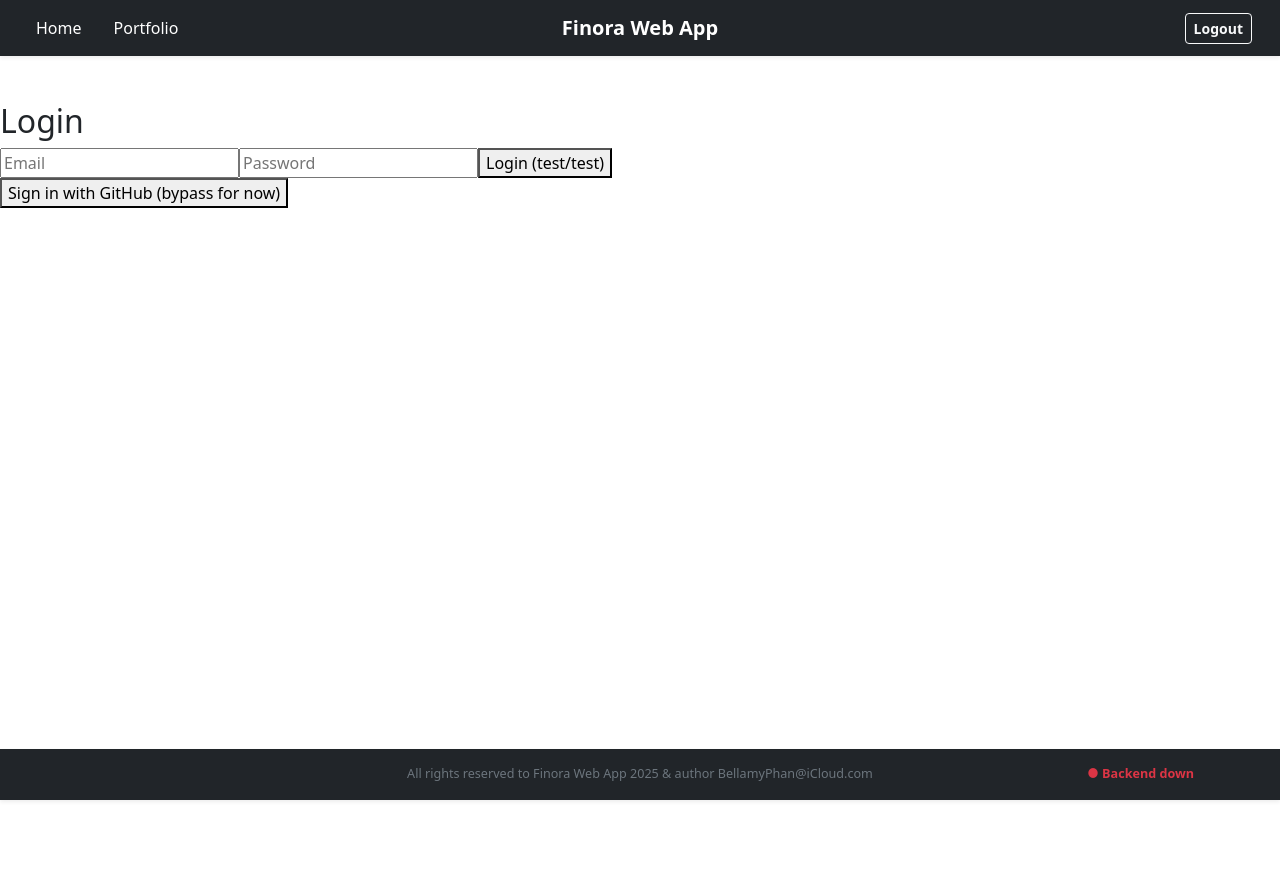
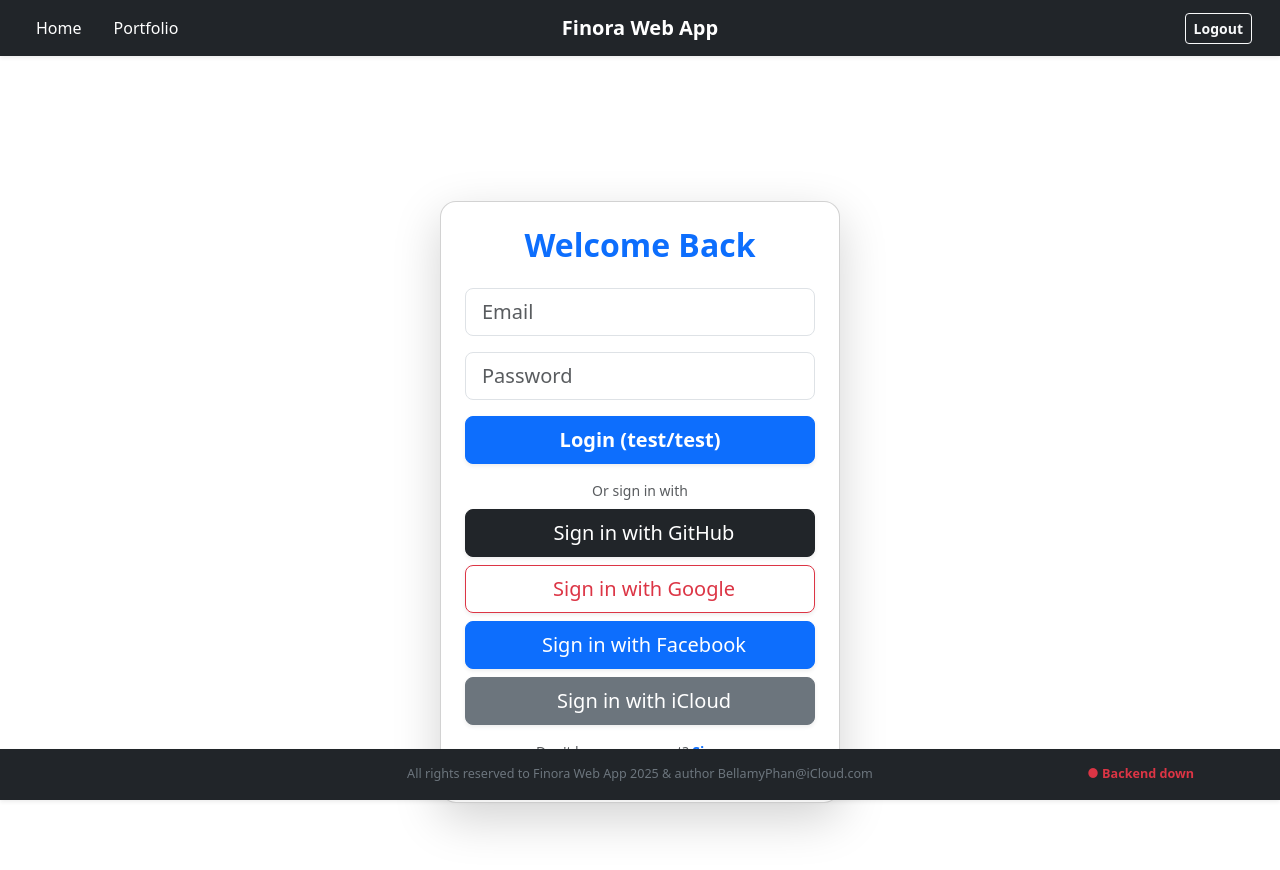
Before and after one commit to bellamyp/finora-angular, an Angular app: page /login in a window 1280 px wide. Shown: the top 870 px of the page. Before the commit the page ends 800 px from the top, so only its background shows below. Built offline with nearby package versions, Linux system fonts and the light colour scheme; no server answers.

Commit message:
Login page: update styling and add more buttons

```diff
--- a/src/app/components/login/login.html
+++ b/src/app/components/login/login.html
@@ -1,8 +1,63 @@
-<h2>Login</h2>
-<form (ngSubmit)="login()">
-    <input [(ngModel)]="email" name="email" placeholder="Email" required />
-    <input [(ngModel)]="password" name="password" type="password" placeholder="Password" required />
-    <button type="submit">Login (test/test)</button>
-</form>
+<div class="d-flex justify-content-center align-items-center vh-100 bg-gradient" style="background: linear-gradient(135deg, #4a90e2, #50e3c2);">
+  <div class="card p-4 shadow-lg rounded-4" style="max-width: 400px; width: 100%;">
 
-<button (click)="loginWithGithub()">Sign in with GitHub (bypass for now)</button>
+    <h2 class="text-center mb-4 fw-bold text-primary">Welcome Back</h2>
+
+    <form (ngSubmit)="login()">
+      <div class="mb-3">
+        <input
+          [(ngModel)]="email"
+          name="email"
+          type="email"
+          class="form-control form-control-lg rounded-3"
+          placeholder="Email"
+          required
+        />
+      </div>
+
+      <div class="mb-3">
+        <input
+          [(ngModel)]="password"
+          name="password"
+          type="password"
+          class="form-control form-control-lg rounded-3"
+          placeholder="Password"
+          required
+        />
+      </div>
+
+      <button type="submit" class="btn btn-primary w-100 mb-3 btn-lg fw-semibold shadow-sm">
+        Login (test/test)
+      </button>
+    </form>
+
+    <p class="text-center text-muted small mb-2">Or sign in with</p>
+
+    <!-- Social Login Buttons -->
+    <div class="d-grid gap-2">
+      <button (click)="loginWithGithub()" class="btn btn-dark btn-lg w-100 shadow-sm rounded-3">
+        <i class="bi bi-github me-2"></i> Sign in with GitHub
+      </button>
+
+      <button (click)="loginWithGoogle()" class="btn btn-outline-danger btn-lg w-100 shadow-sm rounded-3">
+        <i class="bi bi-google me-2"></i> Sign in with Google
+      </button>
+
+      <button (click)="loginWithFacebook()" class="btn btn-primary btn-lg w-100 shadow-sm rounded-3">
+        <i class="bi bi-facebook me-2"></i> Sign in with Facebook
+      </button>
+
+      <button (click)="loginWithIcloud()" class="btn btn-secondary btn-lg w-100 shadow-sm rounded-3">
+        <i class="bi bi-apple me-2"></i> Sign in with iCloud
+      </button>
+    </div>
+
+    <p class="text-center text-muted small mt-3">
+      Don't have an account?
+      <a href="#" class="text-decoration-none fw-semibold" (click)="loginWithGithub()">
+        Sign up
+      </a>
+    </p>
+
+  </div>
+</div>
--- a/src/app/components/login/login.ts
+++ b/src/app/components/login/login.ts
@@ -15,16 +15,31 @@
   password = '';
 
   constructor(private auth: AuthService, private router: Router) {}
+  login() {
+    const success = this.auth.login(this.email, this.password);
 
-  login() {
-    if (this.auth.login(this.email, this.password)) {
+    if (success) {
       this.router.navigate(['/home']);
+    } else {
+      // Simple feedback to user
+      window.alert('❌ Login failed: Invalid email or password.');
     }
   }
 
   loginWithGithub() {
-    // Simulate OAuth login for now
-    this.auth.login('test', 'test');
-    this.router.navigate(['/home']);
+    // Show warning
+    window.alert('⚠️ This button is not working yet.');
+  }
+
+  loginWithGoogle() {
+    this.loginWithGithub();
+  }
+
+  loginWithFacebook() {
+    this.loginWithGithub();
+  }
+
+  loginWithIcloud() {
+    this.loginWithGithub();
   }
 }
```
Also changed, not shown: 1 other file (tests, documents, lock files or other folders).
